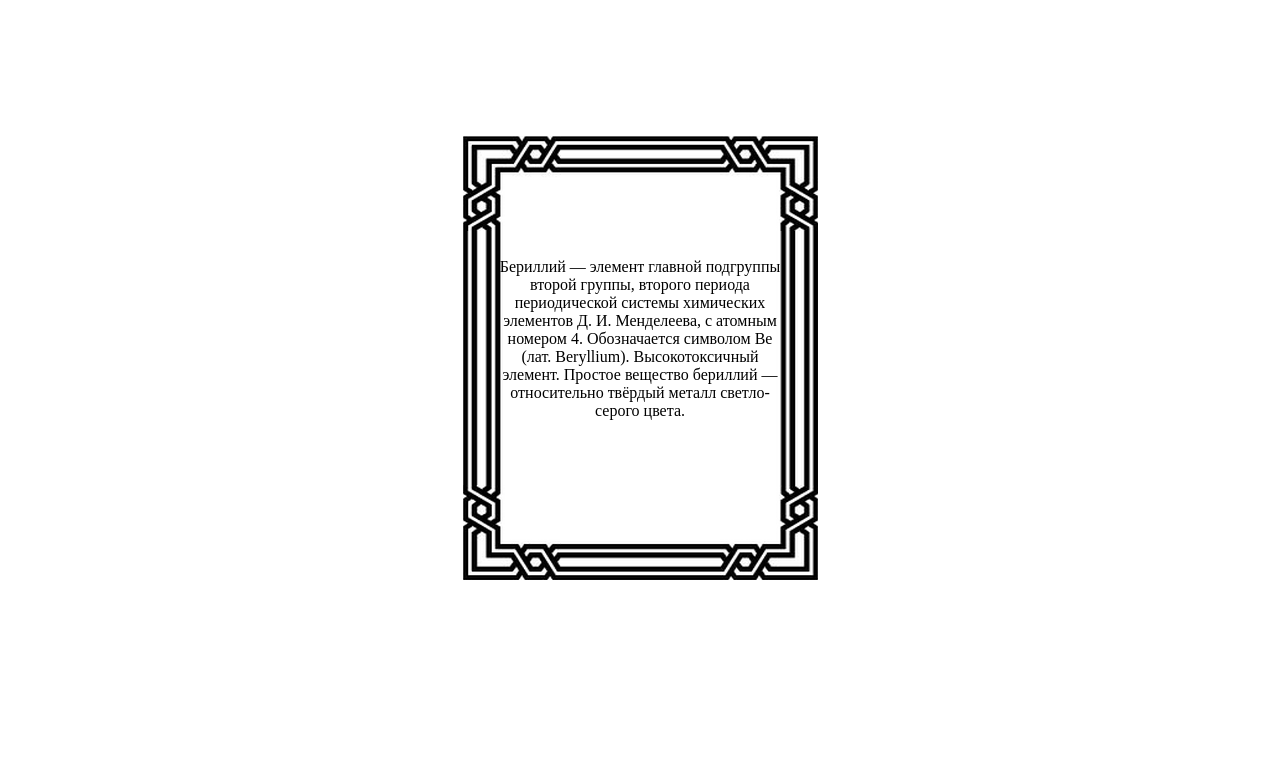
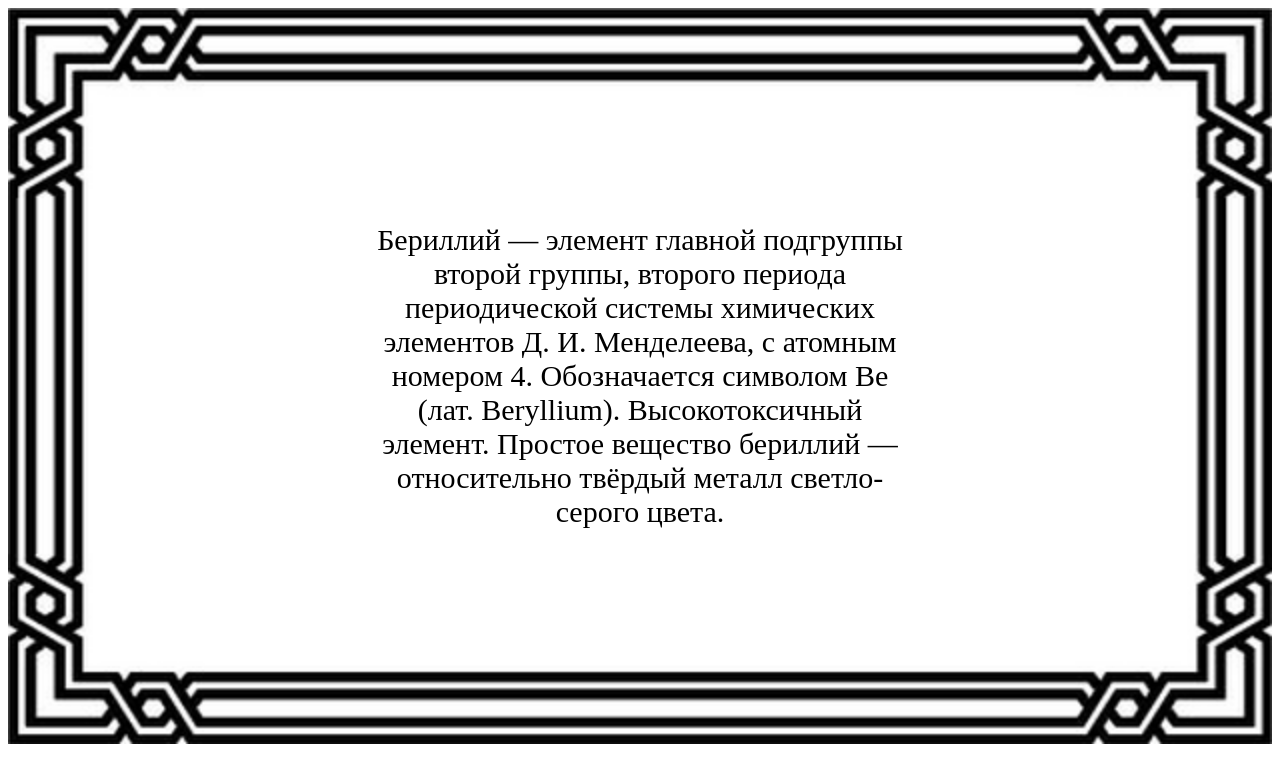
Before and after one commit to makskuzmich/FD1-214-23, a plain HTML site: page home/Nocut/index2.html in a window 1280 px wide. Drawn offline with Linux system fonts and the light colour scheme.

Commit message:
homework

```diff
--- a/home/Nocut/index2.html
+++ b/home/Nocut/index2.html
@@ -6,11 +6,14 @@
 </head>
 <body>
 
-   <div style="background: url(img/ramka.png) no-repeat center;
-               height: 450px;
+   <div style="border: 200px dashed transparent ;
+               padding: 15px;
+               border-image: url(img/ramka.png);
+               border-image-slice: 100;
                text-align: center;
-               padding-top: 250px;">
-      Бериллий — элемент главной подгруппы <br>
+               font-size: 30px;
+               ">
+   Бериллий — элемент главной подгруппы <br>
       второй группы, второго периода <br>
       периодической системы химических <br>
       элементов Д. И. Менделеева, с атомным <br>
@@ -21,5 +24,6 @@
       серого цвета.
    </div>
 
+
 </body>
 </html>
```
